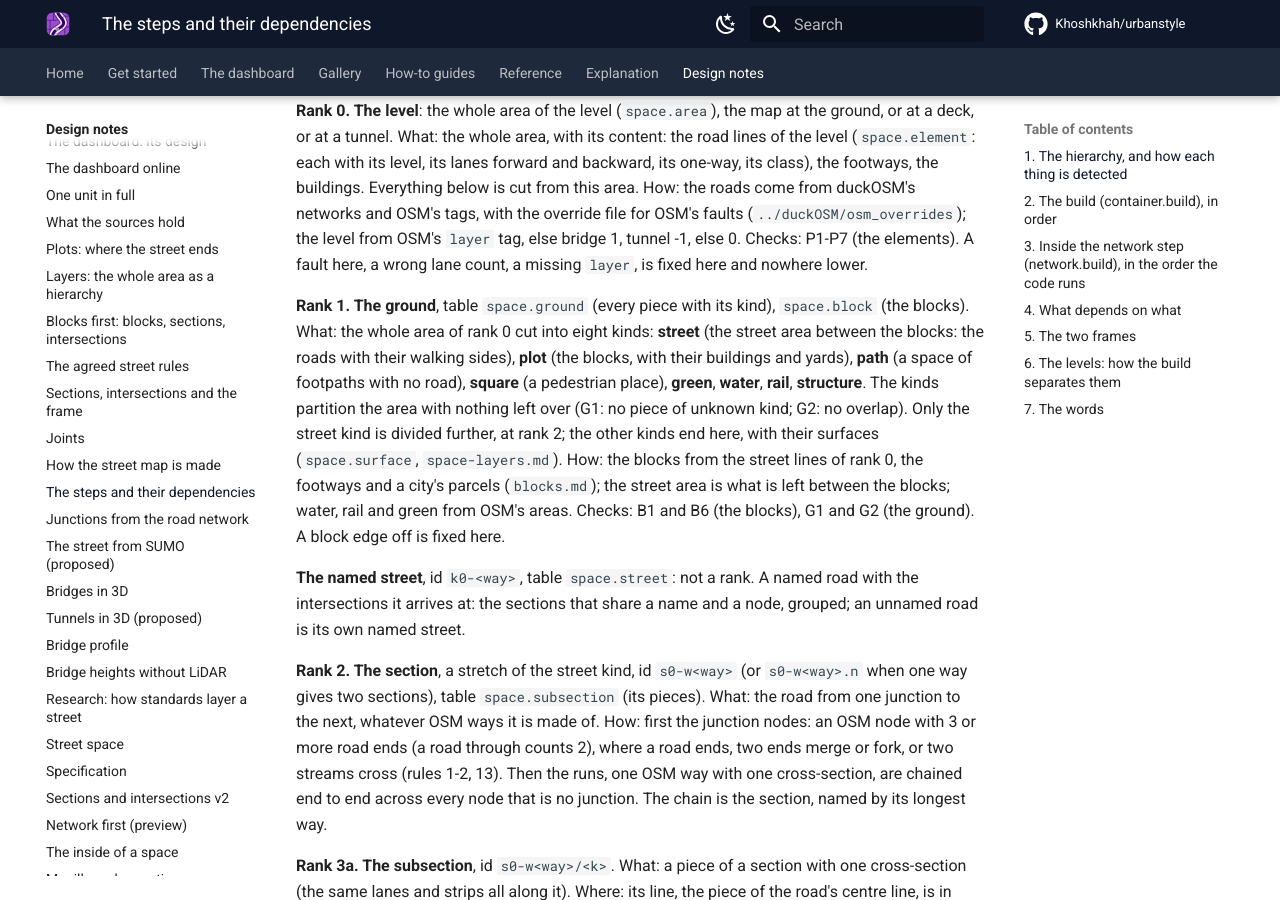
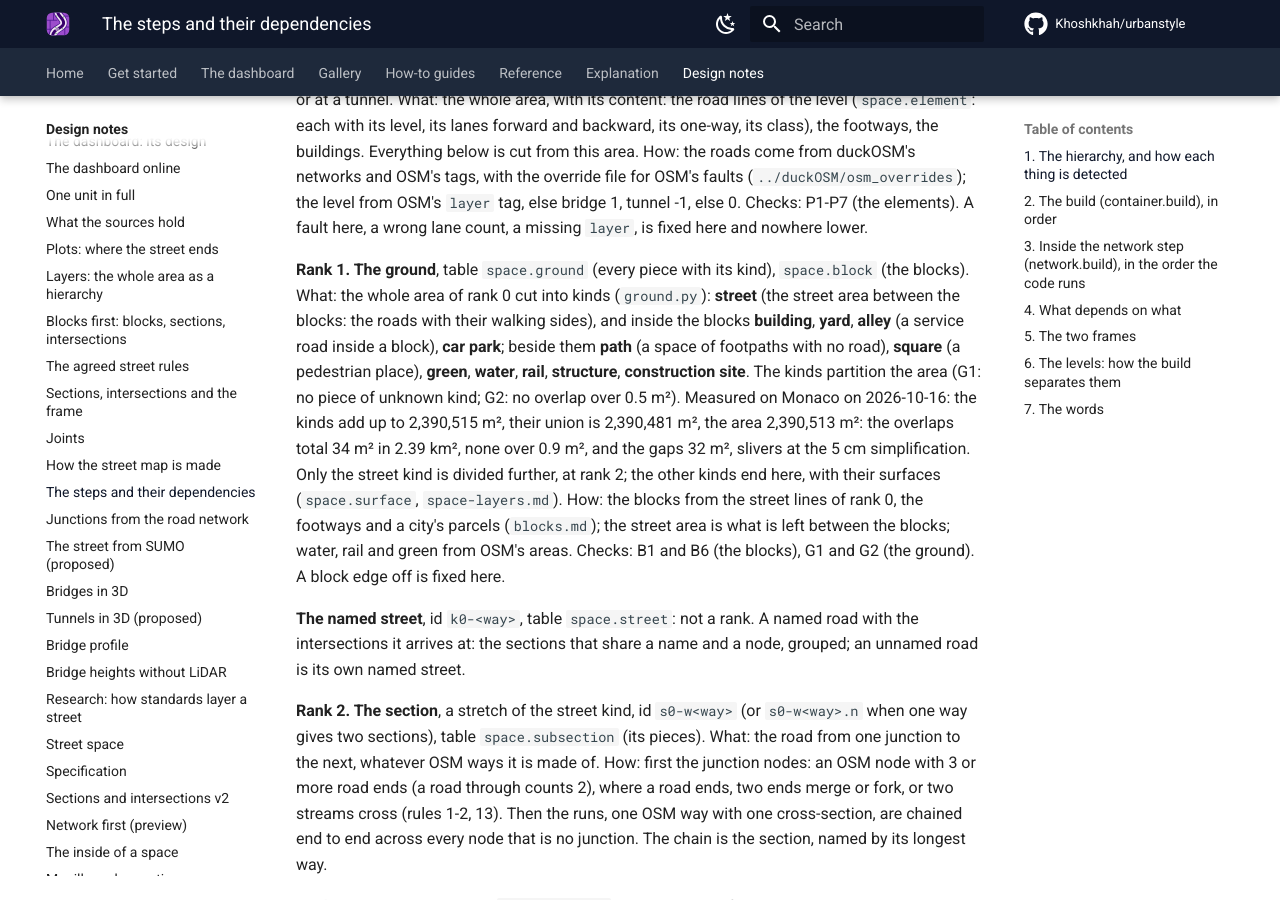
Before and after one commit to Khoshkhah/urbanstyle, an MkDocs documentation site: the page built from docs/design/steps.md, in a window 1280 px wide and 900 px high, scrolled down 1738 px. Built offline with MkDocs 1.6.1 and Material for MkDocs 9.7.7, drawn with Linux system fonts in a browser that asks for light colours; comment, search, counter and statistics services are not loaded.

Commit message:
docs/design/steps.md: rank 1's kinds as ground.py makes them, with the measured overlaps and gaps on Monaco (34 and 32 m2 in 2.39 km2)
Co-Authored-By: Claude Fable 5.1 <noreply@anthropic.com>

````diff
--- a/docs/design/steps.md
+++ b/docs/design/steps.md
@@ -27,13 +27,17 @@ The ground, rank 0 to rank 1: the whole area cut into its kinds.
 ```mermaid
 flowchart TD
     L0[0 the level: its whole area] --> K1[1 street]
-    L0 --> K2[1 plot: the blocks and their buildings]
-    L0 --> K3[1 path]
-    L0 --> K4[1 square]
-    L0 --> K5[1 green]
-    L0 --> K6[1 water]
-    L0 --> K7[1 rail]
-    L0 --> K8[1 structure]
+    L0 --> K2[1 building]
+    L0 --> K3[1 yard]
+    L0 --> K4[1 alley]
+    L0 --> K5[1 car park]
+    L0 --> K6[1 path]
+    L0 --> K7[1 square]
+    L0 --> K8[1 green]
+    L0 --> K9[1 water]
+    L0 --> K10[1 rail]
+    L0 --> K11[1 structure]
+    L0 --> K12[1 construction site]
 ```
 
 The street, rank 1 to rank 6: the street kind divided down to the marks.
@@ -68,11 +72,13 @@ the level from OSM's `layer` tag, else bridge 1, tunnel -1, else 0. Checks: P1-P
 count, a missing `layer`, is fixed here and nowhere lower.
 
 **Rank 1. The ground**, table `space.ground` (every piece with its kind), `space.block` (the blocks).
-What: the whole area of rank 0 cut into eight kinds: **street** (the street area between the blocks: the roads with their walking
-sides), **plot** (the blocks, with their buildings and yards), **path** (a space of footpaths with no road), **square** (a pedestrian
-place), **green**, **water**, **rail**, **structure**. The kinds partition the area with nothing left over (G1: no piece of unknown
-kind; G2: no overlap). Only the street kind is divided further, at rank 2; the other kinds end here, with their surfaces
-(`space.surface`, `space-layers.md`).
+What: the whole area of rank 0 cut into kinds (`ground.py`): **street** (the street area between the blocks: the roads with their
+walking sides), and inside the blocks **building**, **yard**, **alley** (a service road inside a block), **car park**; beside them
+**path** (a space of footpaths with no road), **square** (a pedestrian place), **green**, **water**, **rail**, **structure**,
+**construction site**. The kinds partition the area (G1: no piece of unknown kind; G2: no overlap over 0.5 m²). Measured on Monaco
+on 2026-10-16: the kinds add up to 2,390,515 m², their union is 2,390,481 m², the area 2,390,513 m²: the overlaps total 34 m² in
+2.39 km², none over 0.9 m², and the gaps 32 m², slivers at the 5 cm simplification. Only the street kind is divided further, at
+rank 2; the other kinds end here, with their surfaces (`space.surface`, `space-layers.md`).
 How: the blocks from the street lines of rank 0, the footways and a city's parcels (`blocks.md`); the street area is what is left
 between the blocks; water, rail and green from OSM's areas. Checks: B1 and B6 (the blocks), G1 and G2 (the ground). A block edge off
 is fixed here.
````
